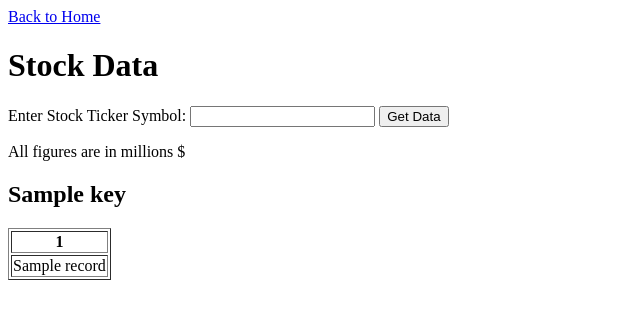
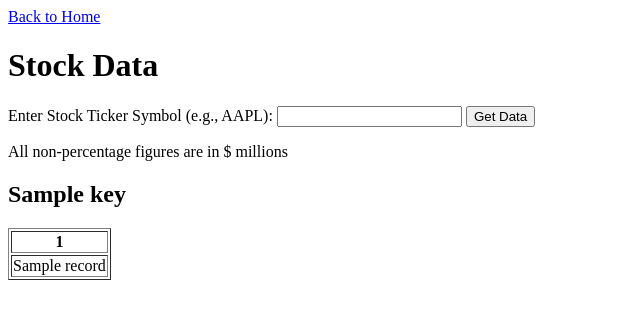
Before and after one commit to tyler-durden01/tyler-durden01.github.io, a Flask app: template templates/get_company_data_clean.html in a window 1280 px wide. Shown: the top 319 px of the page, without its empty margins (0-640 px from the left). Run offline with Flask 3, Linux system fonts and the light colour scheme; the template is opened without the code that fills it: most values are stand-ins (such as "Sample title", 1, 10 or a date in 2020).

Commit message:
Update get_company_data_clean.html

```diff
--- a/templates/get_company_data_clean.html
+++ b/templates/get_company_data_clean.html
@@ -9,14 +9,14 @@
     <h1>Stock Data</h1>
 
     <form method="POST" action="/get_company_data_clean">
-        <label for="ticker">Enter Stock Ticker Symbol:</label>
+        <label for="ticker">Enter Stock Ticker Symbol (e.g., AAPL):</label>
         <input type="text" id="ticker" name="ticker" required>
         <button type="submit">Get Data</button>
     </form>
 
 
     <div class="top-statement">
-        <p>All figures are in millions $</p>
+        <p>All non-percentage figures are in $ millions</p>
     </div>
 
 
```
